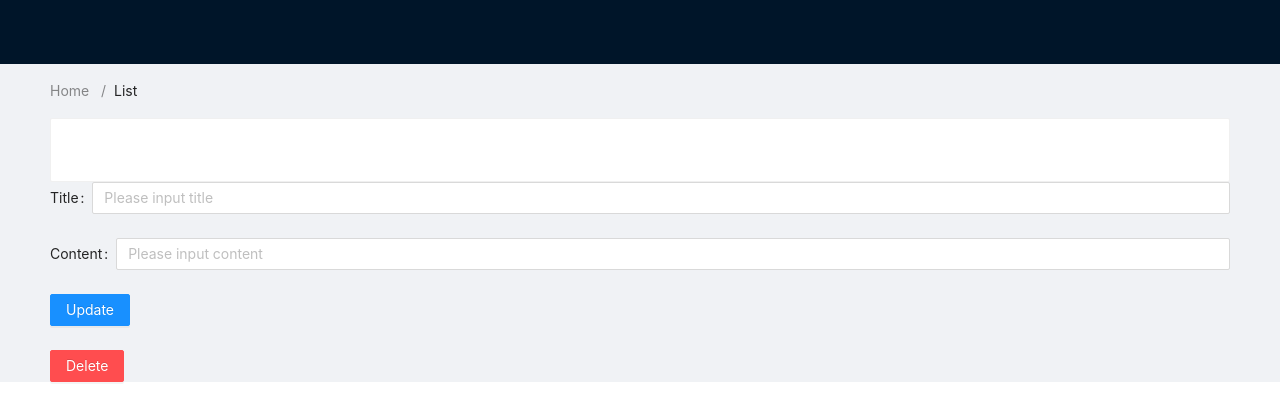
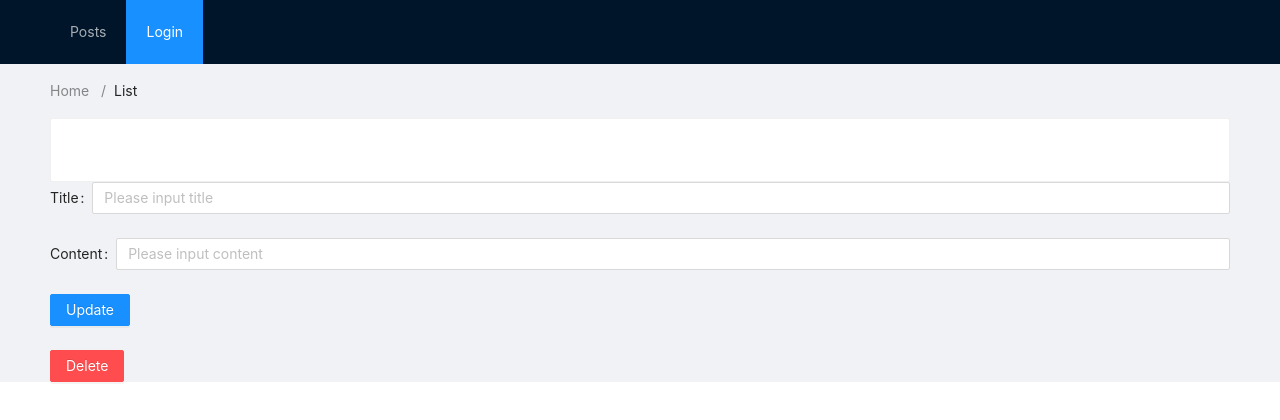
Before and after one commit to WillDera/React_Django, a React (Create React App) app in the folder Frontend/gui/: page /1 in a window 1280 px wide. Shown: the top 420 px of the page. Built offline with nearby package versions, Linux system fonts and the light colour scheme; no server answers.

Commit message:
FIX
- Fixed the bug with the delete feature not properly pushing the delete command to the api via axios

```diff
--- a/Frontend/gui/src/containers/ArticleDetailView.js
+++ b/Frontend/gui/src/containers/ArticleDetailView.js
@@ -19,12 +19,10 @@ class ArticleDetail extends React.Component {
     });
   }
 
-  // TODO: Fix the bug here, the function isn't properly doing what it's meant to do
-  // TODO: Also find a way to either refresh on completion or not refresh but update the display
-
-  handleDelete = (event) => {
+  handleDelete = () => {
     const articleID = this.props.match.params.articleID;
     axios.delete(`http://127.0.0.1:8000/api/${articleID}`);
+    this.props.history.push("/");
   };
 
   render() {
@@ -39,8 +37,8 @@ class ArticleDetail extends React.Component {
           btnText="Update"
         />
 
-        <form onSubmit={this.handleDelete}>
-          <Button type="danger" htmlType="submit">
+        <form>
+          <Button type="danger" onClick={this.handleDelete}>
             Delete
           </Button>
         </form>
--- a/Frontend/gui/src/containers/Layout.js
+++ b/Frontend/gui/src/containers/Layout.js
@@ -1,5 +1,5 @@
 import React from "react";
-import { Layout, Breadcrumb } from "antd";
+import { Layout, Breadcrumb, Menu } from "antd";
 import { Link } from "react-router-dom";
 
 const { Header, Content } = Layout;
@@ -9,11 +9,10 @@ const CustomLayout = (props) => {
     <Layout className="layout">
       <Header>
         <div className="logo" />
-        {/* <Menu theme="dark" mode="horizontal" defaultSelectedKeys={["2"]}>
-          <Menu.Item key="1">nav 1</Menu.Item>
-          <Menu.Item key="2">nav 2</Menu.Item>
-          <Menu.Item key="3">nav 3</Menu.Item>
-        </Menu> */}
+        <Menu theme="dark" mode="horizontal" defaultSelectedKeys={["2"]}>
+          <Menu.Item key="1">Posts</Menu.Item>
+          <Menu.Item key="2">Login</Menu.Item>
+        </Menu>
       </Header>
       <Content style={{ padding: "0 50px" }}>
         <Breadcrumb style={{ margin: "16px 0" }}>
```
Also changed, not shown: 1 other file (tests, documents, lock files or other folders).
